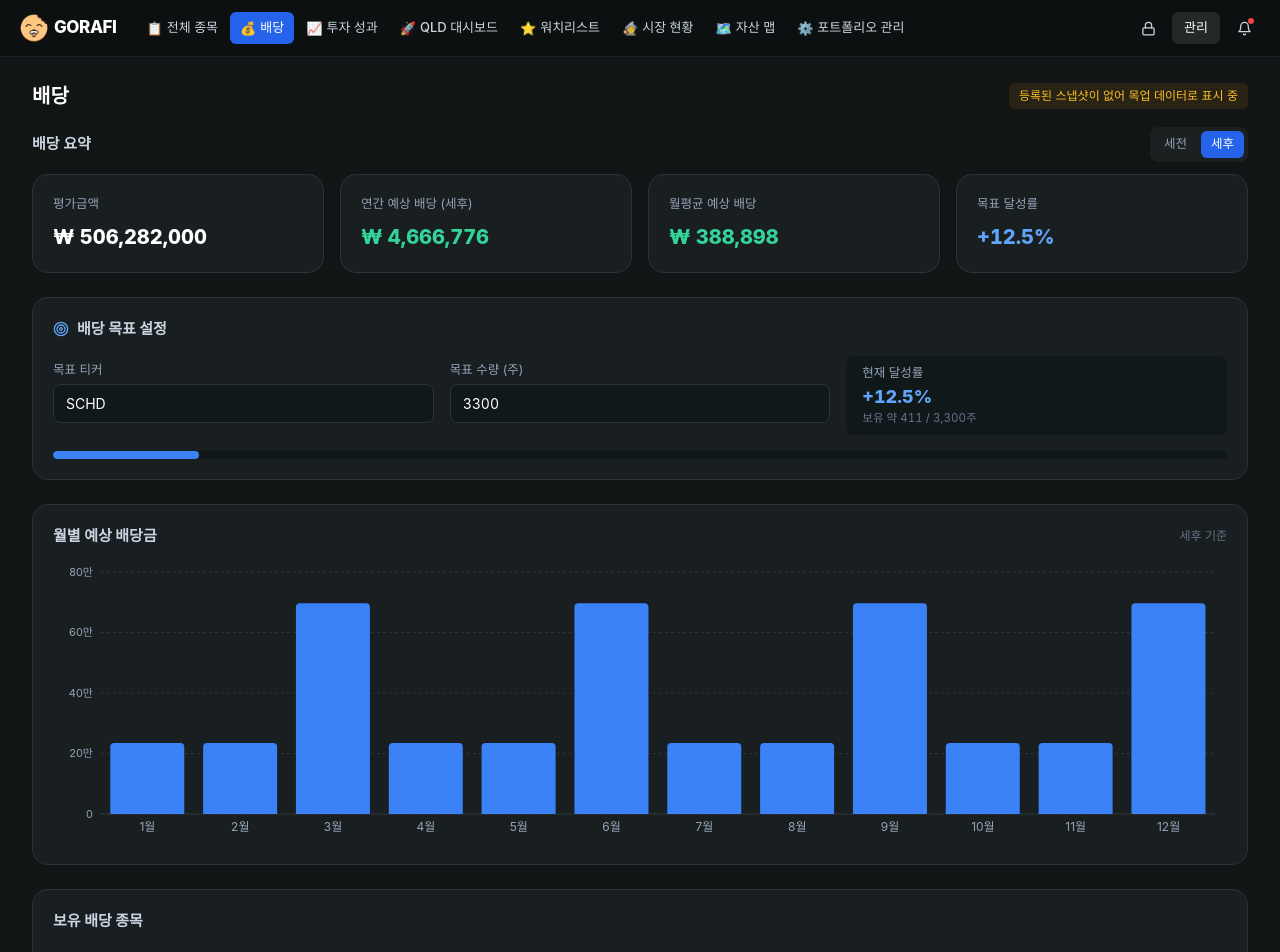
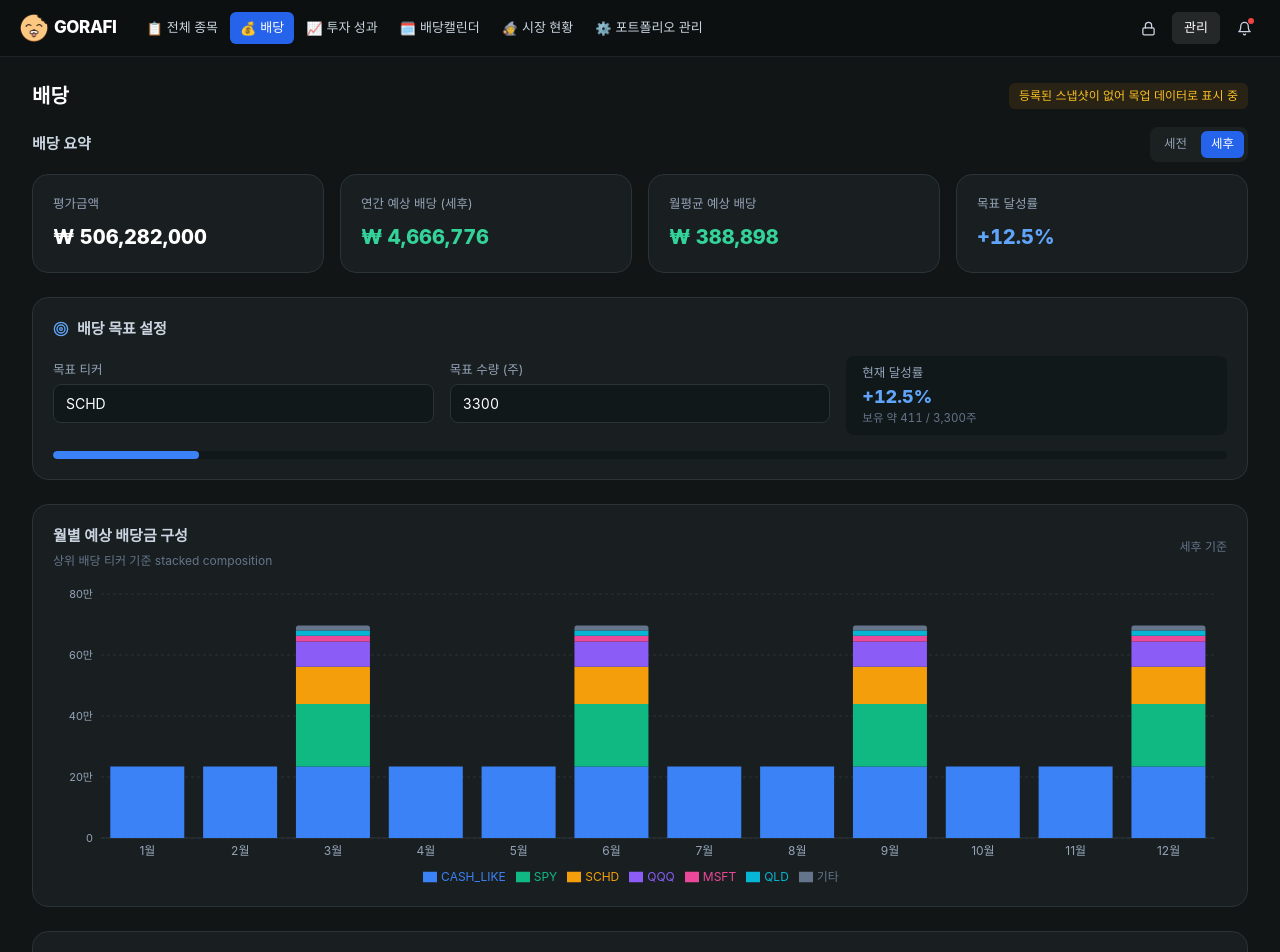
Before and after one commit to cococute88/gorani_vercel, a Next.js app: page /dividends in a window 1280 px wide. Shown: the top 952 px of the page. Built offline with nearby package versions, Linux system fonts and the light colour scheme; a web font is replaced by a local one.

Commit message:
feat: apply stage2 portfolio remodel

```diff
--- a/app/asset-map/page.tsx
+++ b/app/asset-map/page.tsx
@@ -1,87 +1,5 @@
-"use client";
+import { redirect } from "next/navigation";
 
-import { useState } from "react";
-import { ChevronDown } from "lucide-react";
-import TopNav from "@/components/TopNav";
-import DonutChartCard from "@/components/DonutChartCard";
-import HoldingsTable from "@/components/HoldingsTable";
-import { SECTOR_ALLOCATION } from "@/lib/mockData";
-
-// 스크린샷 1: 다크모드 자산 맵 / ETF 투시
-export default function AssetMapPage() {
-  const [tab, setTab] = useState<"map" | "etf">("etf");
-
-  return (
-    <div className="min-h-screen bg-[#111516] text-slate-200">
-      <TopNav theme="dark" />
-      <main className="mx-auto max-w-[1680px] px-8 py-6">
-        {/* 상단 제목줄 */}
-        <div className="mb-4 flex items-center justify-between">
-          <div className="flex items-baseline gap-3">
-            <h1 className="text-[22px] font-extrabold text-white">자산 맵</h1>
-            <span className="text-[12.5px] text-slate-500">
-              05/15 09:07 기준
-            </span>
-          </div>
-          <div className="flex items-center gap-1.5 rounded-lg bg-[#1b2021] p-1">
-            <button
-              onClick={() => setTab("map")}
-              className={`rounded-md px-3.5 py-1.5 text-[13px] font-medium transition-colors ${
-                tab === "map"
-                  ? "bg-blue-600 text-white"
-                  : "text-slate-400 hover:text-slate-200"
-              }`}
-            >
-              자산지도
-            </button>
-            <button
-              onClick={() => setTab("etf")}
-              className={`rounded-md px-3.5 py-1.5 text-[13px] font-medium transition-colors ${
-                tab === "etf"
-                  ? "bg-blue-600 text-white"
-                  : "text-slate-400 hover:text-slate-200"
-              }`}
-            >
-              ETF 투시
-            </button>
-          </div>
-        </div>
-
-        {/* 접기 바 */}
-        <div className="mb-5 flex items-center justify-between rounded-xl border border-[#2a3336] bg-[#191f20] px-4 py-3">
-          <span className="text-[13px] font-medium text-slate-300">
-            보유 ETF <b className="text-white">35개</b> · 커버리지{" "}
-            <b className="text-white">91%</b>
-          </span>
-          <button className="flex items-center gap-1 text-[12.5px] text-slate-400 hover:text-slate-200">
-            펼치기 <ChevronDown size={14} />
-          </button>
-        </div>
-
-        {/* 본문 2열 */}
-        <div className="grid grid-cols-1 gap-5 lg:grid-cols-[minmax(0,420px)_1fr]">
-          <div className="rounded-2xl border border-[#2a3336] bg-[#191f20] p-5">
-            <DonutChartCardWrapper />
-          </div>
-          <HoldingsTable />
-        </div>
-      </main>
-    </div>
-  );
+export default function Page() {
+  redirect("/market");
 }
-
-// 섹터 비중 도넛 (카드 타이틀 포함)
-function DonutChartCardWrapper() {
-  return (
-    <div className="-m-5">
-      <DonutChartCard
-        title="섹터 비중"
-        data={SECTOR_ALLOCATION}
-        theme="dark"
-        size={150}
-        centerLabel="섹터"
-        centerValue="16개"
-      />
-    </div>
-  );
-}
--- a/app/performance/page.tsx
+++ b/app/performance/page.tsx
@@ -5,6 +5,9 @@
 import TopNav from "@/components/TopNav";
 import MetricCard from "@/components/MetricCard";
 import PerformanceChart from "@/components/PerformanceChart";
+import QldAssetSummaryCard from "@/components/qld/QldAssetSummaryCard";
+import QldValueFxChart from "@/components/qld/QldValueFxChart";
+import QldHoldingsRankTable from "@/components/qld/QldHoldingsRankTable";
 import { PERFORMANCE_KPIS } from "@/lib/mockData";
 
 // 스크린샷 3: 다크모드 투자 성과
@@ -82,6 +85,22 @@
 
         {/* 대형 차트 */}
         <PerformanceChart />
+
+        <section className="mt-8 border-t border-[#242938] pt-6">
+          <div className="mb-4">
+            <h2 className="text-[18px] font-extrabold text-white">포트폴리오 평가 대시보드</h2>
+            <p className="mt-1 text-[12.5px] text-slate-500">
+              기존 QLD 평가 화면의 총 평가금액, 환율 추이, 종목 랭킹을 투자 성과 페이지에서 함께 확인합니다.
+            </p>
+          </div>
+          <div className="grid grid-cols-1 gap-4 xl:grid-cols-[minmax(0,5fr)_minmax(0,7fr)]">
+            <QldAssetSummaryCard />
+            <QldValueFxChart />
+          </div>
+          <div className="mt-4">
+            <QldHoldingsRankTable />
+          </div>
+        </section>
       </main>
     </div>
   );
--- a/app/qld-dashboard/page.tsx
+++ b/app/qld-dashboard/page.tsx
@@ -1,10 +1,5 @@
-import QldDashboardPage from "@/components/qld/QldDashboardPage";
-
-// /qld-dashboard 라우트. qld.kr 느낌의 다크 대시보드(MOCK).
-export const metadata = {
-  title: "QLD 대시보드 — pftool",
-};
+import { redirect } from "next/navigation";
 
 export default function Page() {
-  return <QldDashboardPage />;
+  redirect("/portfolio");
 }
--- a/components/dividend/DividendPage.tsx
+++ b/components/dividend/DividendPage.tsx
@@ -46,7 +46,7 @@
   }, [snapshots]);
 
   const rows = useMemo(() => buildDividendHoldingRows(holdings, afterTax), [holdings, afterTax]);
-  const monthly = useMemo(() => buildMonthlyDividends(holdings, afterTax), [holdings, afterTax]);
+  const monthlyComposition = useMemo(() => buildMonthlyDividends(holdings, afterTax), [holdings, afterTax]);
 
   const evaluationKRW = holdings.reduce((s, h) => s + h.valueKRW, 0);
   const annualDividendKRW = rows.reduce((s, r) => s + r.annualDividendKRW, 0);
@@ -126,7 +126,11 @@
           </div>
         </section>
 
-        <MonthlyDividendChart data={monthly} afterTax={afterTax} />
+        <MonthlyDividendChart
+          data={monthlyComposition.data}
+          tickers={monthlyComposition.tickers}
+          afterTax={afterTax}
+        />
         <DividendHoldingsTable rows={rows} />
         <DividendPerformanceSection series={DIVIDEND_PERFORMANCE_SERIES} />
       </main>
--- a/components/dividend/MonthlyDividendChart.tsx
+++ b/components/dividend/MonthlyDividendChart.tsx
@@ -4,6 +4,7 @@
   Bar,
   BarChart,
   CartesianGrid,
+  Legend,
   ResponsiveContainer,
   Tooltip,
   XAxis,
@@ -22,37 +23,45 @@
 
 interface Props {
   data: MonthlyDividendPoint[];
+  tickers: string[];
   afterTax: boolean;
 }
 
 const card = "rounded-2xl border border-[#2a3336] bg-[#191f20] p-5";
+const COLORS = ["#3b82f6", "#10b981", "#f59e0b", "#8b5cf6", "#ec4899", "#06b6d4", "#64748b"];
 
 function krwShort(v: number): string {
-  if (v >= 10000) return `${Math.round(v / 10000)}\ub9cc`;
+  if (v >= 10000) return `${Math.round(v / 10000)}만`;
   return `${v}`;
 }
 
-function tooltipFormatter(value: number): [string, string] {
-  return [`\u20a9 ${Math.round(value).toLocaleString("ko-KR")}`, "예상 배당"];
+function tooltipFormatter(value: number, name: string): [string, string] {
+  return [`₩ ${Math.round(value).toLocaleString("ko-KR")}`, name];
 }
 
-// 월별 예상 배당금 막대 차트 (세전/세후 반영)
-export default function MonthlyDividendChart({ data, afterTax }: Props) {
+// 월별 예상 배당금 막대 차트 (세전/세후 반영) + 종목별 stacked 구성.
+export default function MonthlyDividendChart({ data, tickers, afterTax }: Props) {
   return (
     <section className="mb-6">
       <div className={card}>
-        <div className="mb-4 flex items-center justify-between">
-          <h2 className="text-[15px] font-bold text-slate-300">월별 예상 배당금</h2>
+        <div className="mb-4 flex flex-wrap items-center justify-between gap-2">
+          <div>
+            <h2 className="text-[15px] font-bold text-slate-300">월별 예상 배당금 구성</h2>
+            <p className="mt-1 text-[12px] text-slate-500">상위 배당 티커 기준 stacked composition</p>
+          </div>
           <span className="text-[12px] text-slate-500">{afterTax ? "세후 기준" : "세전 기준"}</span>
         </div>
-        <div className="h-[280px] w-full">
+        <div className="h-[300px] w-full">
           <ResponsiveContainer width="100%" height="100%">
             <BarChart data={data} margin={CHART_MARGIN}>
               <CartesianGrid strokeDasharray="3 3" stroke={CHART_GRID} vertical={false} />
               <XAxis dataKey="label" tick={AXIS_TICK} tickLine={false} axisLine={AXIS_LINE} />
               <YAxis tickFormatter={krwShort} tick={AXIS_TICK_SM} tickLine={false} axisLine={false} width={44} />
               <Tooltip cursor={TOOLTIP_CURSOR_FILL} contentStyle={TOOLTIP_STYLE} formatter={tooltipFormatter} />
-              <Bar dataKey="amount" fill="#3b82f6" radius={[4, 4, 0, 0]} />
+              <Legend wrapperStyle={{ color: "#94a3b8", fontSize: 12 }} />
+              {tickers.map((ticker, index) => (
+                <Bar key={ticker} dataKey={ticker} stackId="dividend" fill={COLORS[index % COLORS.length]} radius={index === tickers.length - 1 ? [4, 4, 0, 0] : [0, 0, 0, 0]} />
+              ))}
             </BarChart>
           </ResponsiveContainer>
         </div>
--- /dev/null
+++ b/components/market/AssetMapSection.tsx
@@ -0,0 +1,68 @@
+"use client";
+
+import { useState } from "react";
+import { ChevronDown } from "lucide-react";
+import DonutChartCard from "@/components/DonutChartCard";
+import HoldingsTable from "@/components/HoldingsTable";
+import { SECTOR_ALLOCATION } from "@/lib/mockData";
+
+// 시장 현황 하단에 통합된 자산 맵 / ETF 투시 섹션.
+export default function AssetMapSection() {
+  const [tab, setTab] = useState<"map" | "etf">("etf");
+
+  return (
+    <section className="mt-8 border-t border-[#242938] pt-6">
+      <div className="mb-4 flex flex-wrap items-center justify-between gap-3">
+        <div className="flex flex-wrap items-baseline gap-3">
+          <h2 className="text-[20px] font-extrabold text-white">자산 맵</h2>
+          <span className="text-[12.5px] text-slate-500">05/15 09:07 기준 · 시장 현황 통합</span>
+        </div>
+        <div className="flex items-center gap-1.5 rounded-lg bg-[#1b2021] p-1">
+          <button
+            type="button"
+            onClick={() => setTab("map")}
+            className={`rounded-md px-3.5 py-1.5 text-[13px] font-medium transition-colors ${
+              tab === "map" ? "bg-blue-600 text-white" : "text-slate-400 hover:text-slate-200"
+            }`}
+          >
+            자산지도
+          </button>
+          <button
+            type="button"
+            onClick={() => setTab("etf")}
+            className={`rounded-md px-3.5 py-1.5 text-[13px] font-medium transition-colors ${
+              tab === "etf" ? "bg-blue-600 text-white" : "text-slate-400 hover:text-slate-200"
+            }`}
+          >
+            ETF 투시
+          </button>
+        </div>
+      </div>
+
+      <div className="mb-5 flex flex-wrap items-center justify-between gap-2 rounded-xl border border-[#2a3336] bg-[#191f20] px-4 py-3">
+        <span className="text-[13px] font-medium text-slate-300">
+          보유 ETF <b className="text-white">35개</b> · 커버리지 <b className="text-white">91%</b>
+        </span>
+        <button type="button" className="flex items-center gap-1 text-[12.5px] text-slate-400 hover:text-slate-200">
+          펼치기 <ChevronDown size={14} />
+        </button>
+      </div>
+
+      <div className="grid grid-cols-1 gap-5 lg:grid-cols-[minmax(0,420px)_1fr]">
+        <div className="rounded-2xl border border-[#2a3336] bg-[#191f20] p-5">
+          <div className="-m-5">
+            <DonutChartCard
+              title="섹터 비중"
+              data={SECTOR_ALLOCATION}
+              theme="dark"
+              size={150}
+              centerLabel="섹터"
+              centerValue="16개"
+            />
+          </div>
+        </div>
+        <HoldingsTable />
+      </div>
+    </section>
+  );
+}
--- a/components/market/MarketPage.tsx
+++ b/components/market/MarketPage.tsx
@@ -31,6 +31,7 @@
 import RsiDrawdownChart from "./RsiDrawdownChart";
 import VixChart from "./VixChart";
 import TradingViewTreemap from "./TradingViewTreemap";
+import AssetMapSection from "./AssetMapSection";
 
 export default function MarketPage() {
   const [range, setRange] = useState<MarketRange>("1년");
@@ -96,6 +97,7 @@
         <RsiDrawdownChart rsi={rsi} drawdown={drawdown} />
         <VixChart data={vix} />
         <TradingViewTreemap />
+        <AssetMapSection />
       </main>
     </div>
   );
--- a/components/portfolio/PortfolioPage.tsx
+++ b/components/portfolio/PortfolioPage.tsx
@@ -19,9 +19,6 @@
 import AssetTable from "./AssetTable";
 import SnapshotHistory from "./SnapshotHistory";
 import PortfolioPerformanceChart from "./PortfolioPerformanceChart";
-import QldAssetSummaryCard from "@/components/qld/QldAssetSummaryCard";
-import QldValueFxChart from "@/components/qld/QldValueFxChart";
-import QldHoldingsRankTable from "@/components/qld/QldHoldingsRankTable";
 
 function snapshotToResult(s: PortfolioSnapshot): ParseResult {
   return {
@@ -215,21 +212,6 @@
           <PortfolioPerformanceChart snapshots={snapshots} />
         </section>
 
-        <section className="mt-8 border-t border-[#242938] pt-6">
-          <div className="mb-4">
-            <h2 className="text-[18px] font-extrabold text-white">QLD 평가 대시보드</h2>
-            <p className="mt-1 text-[12.5px] text-slate-500">
-              QLD 대시보드에서 사용하던 총 평가금액, 환율 추이, 종목 랭킹을 관리 화면 하단에서 확인합니다.
-            </p>
-          </div>
-          <div className="grid grid-cols-1 gap-4 xl:grid-cols-[minmax(0,5fr)_minmax(0,7fr)]">
-            <QldAssetSummaryCard />
-            <QldValueFxChart />
-          </div>
-          <div className="mt-4">
-            <QldHoldingsRankTable />
-          </div>
-        </section>
       </main>
     </div>
   );
--- a/components/watchlist/TickerManager.tsx
+++ b/components/watchlist/TickerManager.tsx
@@ -16,7 +16,7 @@
 
 const card = "rounded-2xl border border-[#2a3336] bg-[#191f20] p-5";
 
-// 워치리스트/포트폴리오 선택 + 티커 관리 카드
+// 배당캘린더/포트폴리오 선택 + 티커 관리 카드
 export default function TickerManager({
   tickers,
   portfolioName,
@@ -39,7 +39,7 @@
   return (
     <div className={card}>
       <div className="mb-4 flex flex-wrap items-center justify-between gap-2">
-        <h2 className="text-[15px] font-bold text-slate-300">워치리스트</h2>
+        <h2 className="text-[15px] font-bold text-slate-300">배당캘린더</h2>
         {fromPortfolio && (
           <span className="rounded-md bg-emerald-500/10 px-2 py-0.5 text-[11.5px] text-emerald-400">
             포트폴리오 보유종목 연동됨
@@ -49,7 +49,7 @@
 
       <div className="grid grid-cols-1 gap-4 sm:grid-cols-2">
         <label className="block">
-          <span className="text-[12.5px] text-slate-400">포트폴리오 / 워치리스트명</span>
+          <span className="text-[12.5px] text-slate-400">포트폴리오 / 배당캘린더명</span>
           <select
             value={portfolioName}
             onChange={(e) => onSelectPortfolio(e.target.value)}
@@ -60,7 +60,7 @@
                 {p}
               </option>
             ))}
-            <option value="__new__">+ 새 워치리스트 생성</option>
+            <option value="__new__">+ 새 캘린더 생성</option>
           </select>
         </label>
 
--- a/components/watchlist/WatchlistPage.tsx
+++ b/components/watchlist/WatchlistPage.tsx
@@ -94,7 +94,7 @@
     <div className="min-h-screen bg-[#111516] text-slate-200">
       <TopNav theme="dark" />
       <main className="mx-auto max-w-[1640px] px-8 py-6">
-        <h1 className="mb-4 text-[20px] font-extrabold text-white">워치리스트</h1>
+        <h1 className="mb-4 text-[20px] font-extrabold text-white">배당캘린더</h1>
 
         <section className="mb-6">
           <TickerManager
--- a/lib/mock-dividend-data.ts
+++ b/lib/mock-dividend-data.ts
@@ -56,7 +56,13 @@
 export interface MonthlyDividendPoint {
   month: number; // 1~12
   label: string; // "1월" ...
-  amount: number; // KRW
+  amount: number; // 월 합계 KRW
+  [ticker: string]: string | number;
+}
+
+export interface MonthlyDividendComposition {
+  data: MonthlyDividendPoint[];
+  tickers: string[];
 }
 
 export const MONTH_LABELS = [
@@ -78,23 +84,49 @@
 export function buildMonthlyDividends(
   holdings: Holding[],
   afterTax: boolean,
-): MonthlyDividendPoint[] {
-  const monthly = new Array<number>(12).fill(0);
+): MonthlyDividendComposition {
+  const factor = afterTax ? 1 - DIVIDEND_TAX_RATE : 1;
+  const byTicker = new Map<string, number[]>();
+
   for (const h of holdings) {
+    const ticker = (h.ticker || "기타").toUpperCase();
     const y = annualYieldPct(h.ticker);
     if (!y || !h.valueKRW) continue;
-    const annual = (h.valueKRW * y) / 100;
+    const annual = ((h.valueKRW * y) / 100) * factor;
     const months = paymentMonthsOf(h.ticker);
     if (months.length === 0) continue;
     const per = annual / months.length;
+    const monthly = byTicker.get(ticker) ?? new Array<number>(12).fill(0);
     for (const m of months) monthly[m - 1] += per;
+    byTicker.set(ticker, monthly);
   }
-  const factor = afterTax ? 1 - DIVIDEND_TAX_RATE : 1;
-  return monthly.map((amount, i) => ({
-    month: i + 1,
-    label: MONTH_LABELS[i],
-    amount: Math.round(amount * factor),
-  }));
+
+  const rankedTickers = Array.from(byTicker.entries())
+    .map(([ticker, values]) => ({ ticker, total: values.reduce((sum, v) => sum + v, 0) }))
+    .sort((a, b) => b.total - a.total)
+    .map((item) => item.ticker);
+  const topTickers = rankedTickers.slice(0, 6);
+  const overflowTickers = rankedTickers.slice(6);
+  const visibleTickers = overflowTickers.length > 0 ? [...topTickers, "기타"] : topTickers;
+
+  const data = MONTH_LABELS.map((label, i) => {
+    const point: MonthlyDividendPoint = { month: i + 1, label, amount: 0 };
+    for (const ticker of topTickers) {
+      const value = Math.round(byTicker.get(ticker)?.[i] ?? 0);
+      point[ticker] = value;
+      point.amount += value;
+    }
+    if (overflowTickers.length > 0) {
+      const other = Math.round(
+        overflowTickers.reduce((sum, ticker) => sum + (byTicker.get(ticker)?.[i] ?? 0), 0),
+      );
+      point["기타"] = other;
+      point.amount += other;
+    }
+    return point;
+  });
+
+  return { data, tickers: visibleTickers };
 }
 
 /** 종목별 예상 연배당 행 (배당 테이블용). */
--- a/lib/mockData.ts
+++ b/lib/mockData.ts
@@ -9,10 +9,8 @@
   { icon: "📋", label: "전체 종목", href: "/portfolio" },
   { icon: "💰", label: "배당", href: "/dividends" },
   { icon: "📈", label: "투자 성과", href: "/performance" },
-  { icon: "🚀", label: "QLD 대시보드", href: "/qld-dashboard" },
-  { icon: "⭐", label: "워치리스트", href: "/watchlist" },
+  { icon: "🗓️", label: "배당캘린더", href: "/watchlist" },
   { icon: "🧙", label: "시장 현황", href: "/market" },
-  { icon: "🗺️", label: "자산 맵", href: "/asset-map" },
   { icon: "⚙️", label: "포트폴리오 관리", href: "/portfolio-manager" },
 ];
 
```
